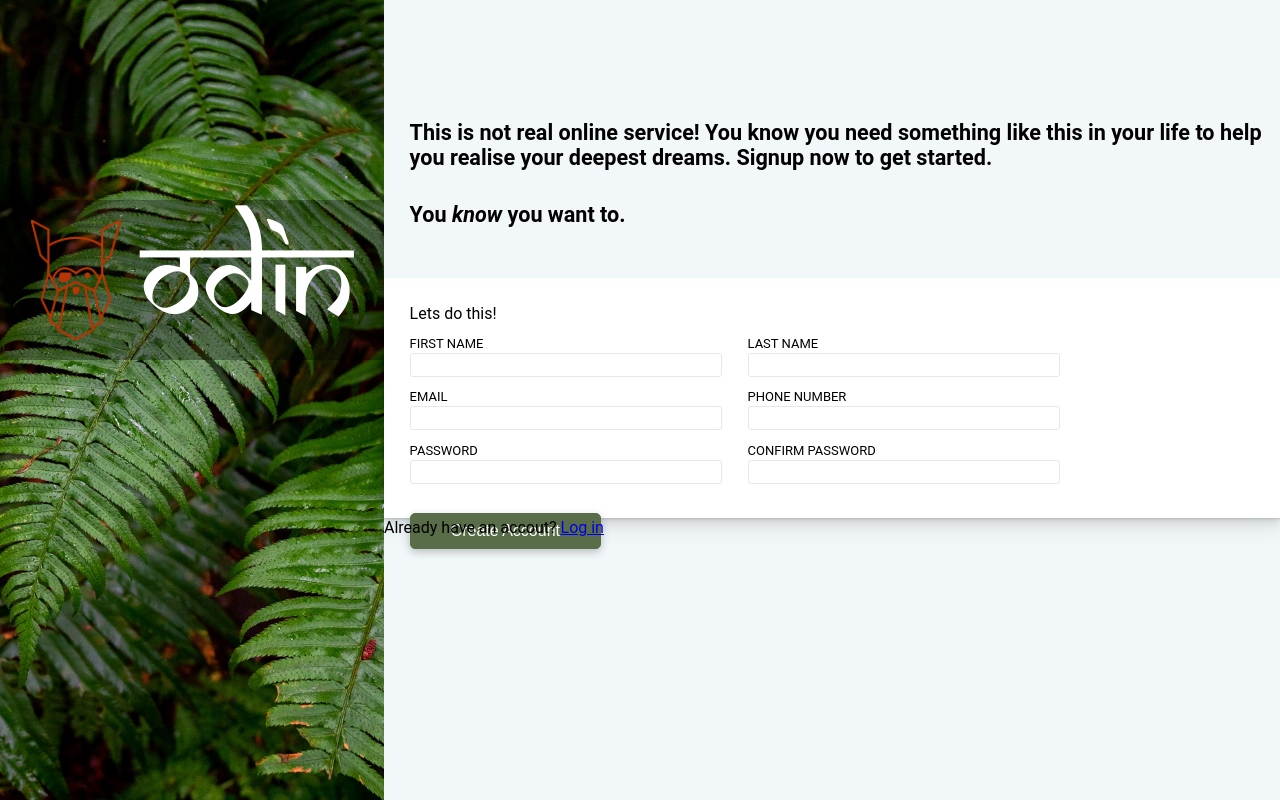
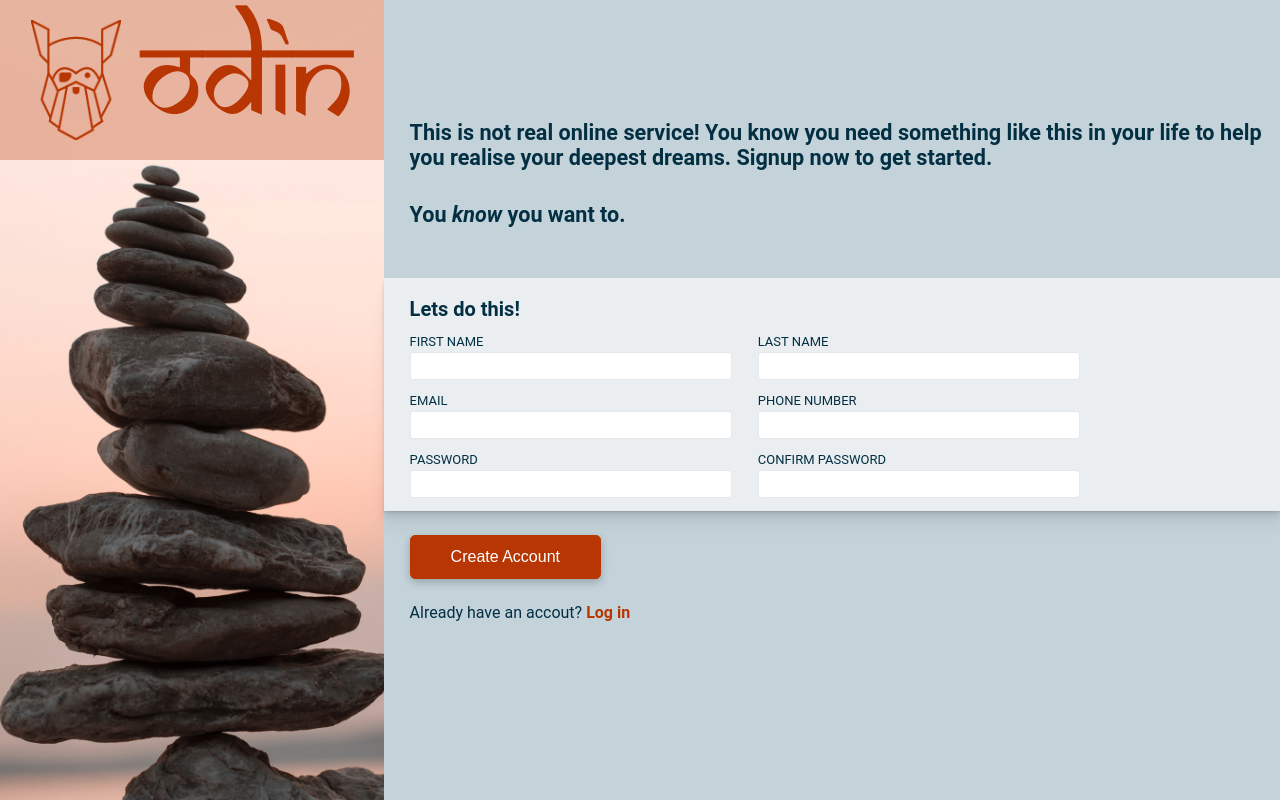
Before and after one commit to SamreenKausar/signUpForm, a plain HTML site: page index.html in a window 1280 px wide. Drawn offline with Linux system fonts and the light colour scheme.

Commit message:
Changed colors, tweaked padding , added style to link

```diff
--- a/style.css
+++ b/style.css
@@ -24,7 +24,7 @@
     height: 100vh;
     width: 30vw;
     background-color: green;
-    background-image: url(img/leaf.jpg);
+    background-image: url(img/balance.jpg);
     background-position: center;
     background-repeat: no-repeat;
     background-size: 80vh;
@@ -32,9 +32,9 @@
 }
 
 .logo{
-    background-color: rgba(0, 0, 0, 0.3);
-    position:relative;
-    top: 25vh;
+    background-color: rgba(183, 54, 3, 0.3);
+    /* position:relative;
+    top: 2vh; */
     height: 20vh;
     display: flex;
     justify-content: center;
@@ -47,7 +47,7 @@
 }
 .logo p{
     font-size: 15vh;
-    color: white;
+    color: #b73603;
     font-family: 'samarkan_____normal';
 }
 
@@ -55,7 +55,8 @@
     height: 100vh;
     width: 70vw;
     padding-top: 15vh;
-    background-color: rgb(242, 247, 250);
+    background-color: #c4d3da;
+    color: #032f43;
     font-family: 'Roboto','Segoe UI', Tahoma, Geneva, Verdana, sans-serif;
     display: flex;
     flex-direction: column;
@@ -71,18 +72,15 @@
     flex-direction: column;
     gap: 4vh;
 }
-.textArea p{
 
-}
-.form{
+.textInput{
+    width: 100%;
     height: auto;
-    width: 100%;
-    background-color: white;
-    height: 30vh;
-    padding: 2vw;
+    padding-top: 1.5vw;
+    padding-left: 2vw;
     box-shadow: rgba(0, 0, 0, 0.05) 0px 1px 1px, rgba(0, 0, 0, 0.05) 0px 2px 2px, rgba(0, 0, 0, 0.05) 0px 4px 4px, rgba(0, 0, 0, 0.05) 0px 8px 8px, rgba(0, 0, 0, 0.05) 0px 16px 16px;
-}
-.textInput{
+    /* margin-bottom: 3vh; */
+    background-color: #eaeef0;
     display: flex;
     flex-direction: row;
     flex-wrap: wrap;
@@ -91,6 +89,8 @@
 .textInput p{
     width: 100%;
     padding-bottom: 1vw;
+    font-size: 2.5vh;
+    font-weight: 700;
 }
 
 .input{
@@ -99,24 +99,25 @@
     width: 40%;
     padding-bottom: 1vw;
     padding-right: 2vw;
+
 }
 .input input{
     border: 1px solid #E5E7EB;
     border-radius: 3px;
-    height: 3vh;
+    height: 3.5vh;
 }
 .input label{
-    padding-bottom: 2px;
+    padding-bottom: 3px;
     font-size: small;
     text-transform: uppercase;
 
 }
 
 #submit{
-    margin-top: 2vh;
-    padding: 8px 40px;
-    background-color: #596D48;
-    border: 1px solid #596D48;
+    margin: 3vh 2vw;
+    padding: 12px 40px;
+    background-color: #b73603;
+    border: 1px solid #b73603;;
     color: white;
     font-size: medium;
     border-radius: 5px;
@@ -124,11 +125,20 @@
 }
 input:focus{
     outline: none;
-    border: 1px solid rgb(39, 114, 185);
-    box-shadow: rgba(0, 0, 0, 0.24) 0px 3px 8px;;
+    border: 1px solid #032f43;
+    box-shadow: rgba(3, 47, 67, 0.24) 0px 3px 8px;;
 }
 input:invalid{
     outline: none;
-    border: 1px solid rgb(205, 29, 38);
-    box-shadow: rgba(0, 0, 0, 0.24) 0px 3px 8px;;
+    border: 1px solid rgb(183, 54, 3);;
+    box-shadow: rgba(183, 54, 3, 0.24) 0px 3px 8px;;
 }
+
+.logIn{
+    margin-left: 2vw ;
+}
+.logIn a{
+    text-decoration: none;
+    color: #b73603;
+    font-weight: 700;
+}
```
